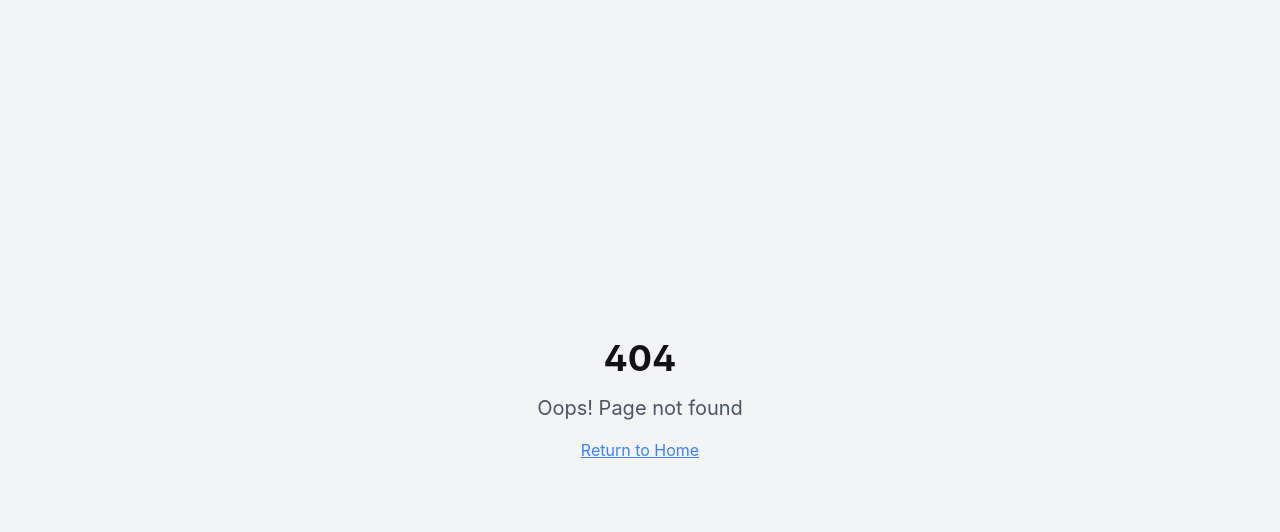
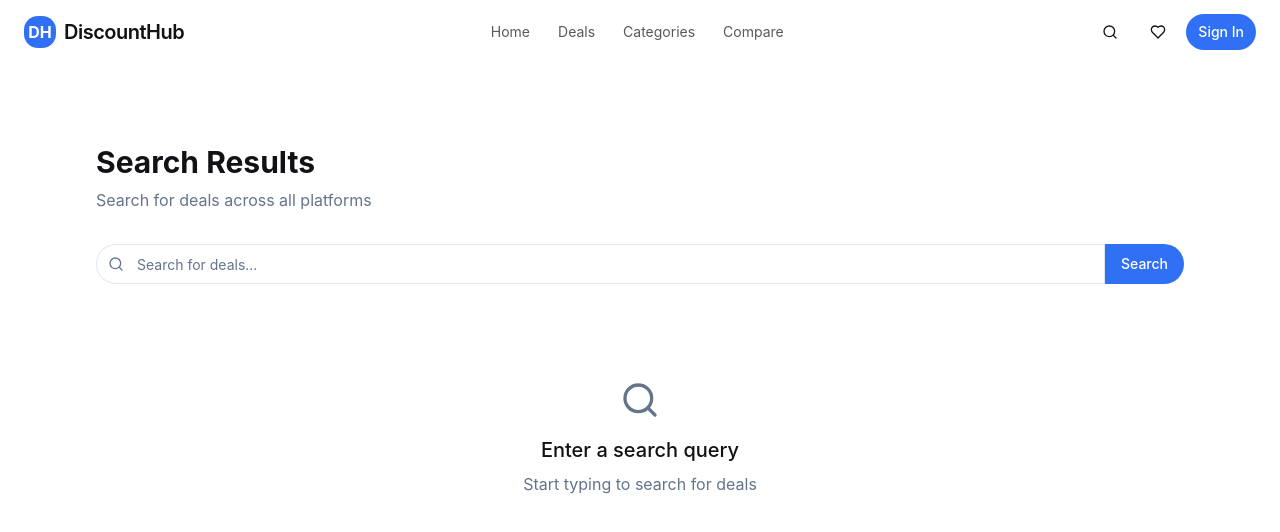
Before and after one commit to DharshanSondi/deal-a-lot, a React (Vite) app: page /search in a window 1280 px wide. Before the commit this address had no page. Shown: the top 532 px of the page. Built offline with nearby package versions, Linux system fonts and the light colour scheme; a web font is replaced by a local one.

Commit message:
Fix: Implement search functionality
Implement search functionality in the search bar.

```diff
--- a/src/App.tsx
+++ b/src/App.tsx
@@ -14,6 +14,7 @@ import AuthPage from "./pages/AuthPage";
 import Profile from "./pages/Profile";
 import NotFound from "./pages/NotFound";
 import Wishlist from "./pages/Wishlist";
+import Search from "./pages/Search";
 
 const App = () => {
   const [queryClient] = useState(() => new QueryClient());
@@ -33,6 +34,7 @@ const App = () => {
             <Route path="/auth" element={<AuthPage />} />
             <Route path="/profile" element={<Profile />} />
             <Route path="/wishlist" element={<Wishlist />} />
+            <Route path="/search" element={<Search />} />
             <Route path="/saved-deals" element={<Navigate to="/wishlist" replace />} />
             <Route path="*" element={<NotFound />} />
           </Routes>
--- a/src/components/ui/navbar.tsx
+++ b/src/components/ui/navbar.tsx
@@ -1,5 +1,6 @@
+
 import { useState, useEffect } from "react";
-import { Link, useLocation } from "react-router-dom";
+import { Link, useLocation, useNavigate } from "react-router-dom";
 import { cn } from "@/lib/utils";
 import { Button } from "@/components/ui/button";
 import {
@@ -43,7 +44,9 @@ export function Navbar() {
   const [isMenuOpen, setIsMenuOpen] = useState(false);
   const [isScrolled, setIsScrolled] = useState(false);
   const [isLoggedIn, setIsLoggedIn] = useState(false);
+  const [searchQuery, setSearchQuery] = useState("");
   const location = useLocation();
+  const navigate = useNavigate();
 
   useEffect(() => {
     const handleScroll = () => {
@@ -65,6 +68,15 @@ export function Navbar() {
     const user = localStorage.getItem("user");
     setIsLoggedIn(!!user);
   }, []);
+
+  const handleSearch = (e: React.FormEvent) => {
+    e.preventDefault();
+    if (searchQuery.trim()) {
+      navigate(`/search?q=${encodeURIComponent(searchQuery.trim())}`);
+      setSearchQuery("");
+      closeMenu();
+    }
+  };
 
   return (
     <header
@@ -111,17 +123,17 @@ export function Navbar() {
         </nav>
 
         <div className="hidden md:flex items-center space-x-2">
+          <form onSubmit={handleSearch} className="relative">
             <Button
               variant="ghost"
               size="icon"
               className="rounded-full"
-            asChild
+              type="submit"
             >
-            <Link to="/search">
               <Search className="h-5 w-5" />
               <span className="sr-only">Search</span>
-            </Link>
             </Button>
+          </form>
 
           <Button
             variant="ghost"
@@ -199,6 +211,23 @@ export function Navbar() {
       {isMenuOpen && (
         <div className="md:hidden glass border-t border-border/50 animate-fade-in">
           <div className="px-4 py-3 space-y-1">
+            <form onSubmit={handleSearch} className="relative flex w-full mb-3">
+              <input
+                type="text"
+                placeholder="Search for deals..."
+                value={searchQuery}
+                onChange={(e) => setSearchQuery(e.target.value)}
+                className="w-full px-3 py-2 text-sm rounded-full border border-border bg-background/80 focus:outline-none"
+              />
+              <Button
+                type="submit"
+                size="icon"
+                className="absolute right-1 top-1/2 transform -translate-y-1/2 h-7 w-7 rounded-full"
+              >
+                <Search className="h-4 w-4" />
+              </Button>
+            </form>
+
             <NavLink
               href="/"
               label="Home"
@@ -224,13 +253,6 @@ export function Navbar() {
               label="Compare"
               icon={<ShoppingBag className="h-4 w-4" />}
               isActive={location.pathname === '/compare'}
-              onClick={closeMenu}
-            />
-            <NavLink
-              href="/search"
-              label="Search"
-              icon={<Search className="h-4 w-4" />}
-              isActive={location.pathname === '/search'}
               onClick={closeMenu}
             />
             <NavLink
--- a/src/pages/Index.tsx
+++ b/src/pages/Index.tsx
@@ -1,6 +1,6 @@
 
 import { useState, useEffect } from "react";
-import { Link } from "react-router-dom";
+import { Link, useNavigate } from "react-router-dom";
 import { Button } from "@/components/ui/button";
 import { DealCard, DealProps } from "@/components/ui/deal-card";
 import { Navbar } from "@/components/ui/navbar";
@@ -11,6 +11,8 @@ export default function Index() {
   const [trendingDeals, setTrendingDeals] = useState<DealProps[]>([]);
   const [newDeals, setNewDeals] = useState<DealProps[]>([]);
   const [loaded, setLoaded] = useState(false);
+  const [searchQuery, setSearchQuery] = useState("");
+  const navigate = useNavigate();
 
   useEffect(() => {
     // In a real app, this would be fetched from an API
@@ -23,6 +25,13 @@ export default function Index() {
       setLoaded(true);
     }, 500);
   }, []);
+
+  const handleSearch = (e: React.FormEvent) => {
+    e.preventDefault();
+    if (searchQuery.trim()) {
+      navigate(`/search?q=${encodeURIComponent(searchQuery.trim())}`);
+    }
+  };
 
   return (
     <div className="min-h-screen flex flex-col">
@@ -68,17 +77,19 @@ export default function Index() {
                 {/* Search Bar */}
                 <div className="absolute bottom-4 left-4 right-4 md:bottom-8 md:left-8 md:right-8">
                   <div className="w-full max-w-md mx-auto relative">
-                    <div className="glass backdrop-blur-md rounded-full flex items-center p-1 pl-4 pr-1 shadow-elegant">
+                    <form onSubmit={handleSearch} className="glass backdrop-blur-md rounded-full flex items-center p-1 pl-4 pr-1 shadow-elegant">
                       <Search className="h-4 w-4 text-muted-foreground mr-2" />
                       <input
                         type="text"
                         placeholder="Search for products, brands, etc."
                         className="bg-transparent border-none focus:outline-none flex-grow text-sm py-2 text-foreground placeholder:text-muted-foreground"
+                        value={searchQuery}
+                        onChange={(e) => setSearchQuery(e.target.value)}
                       />
-                      <Button size="sm" className="rounded-full ml-1">
+                      <Button type="submit" size="sm" className="rounded-full ml-1">
                         Search
                       </Button>
-                    </div>
+                    </form>
                   </div>
                 </div>
               </div>
--- /dev/null
+++ b/src/pages/Search.tsx
@@ -0,0 +1,159 @@
+
+import { useState, useEffect } from "react";
+import { useSearchParams } from "react-router-dom";
+import { Navbar } from "@/components/ui/navbar";
+import { DealCard, DealProps } from "@/components/ui/deal-card";
+import { Input } from "@/components/ui/input";
+import { Button } from "@/components/ui/button";
+import { Search as SearchIcon, X } from "lucide-react";
+import { mockDeals } from "@/data/mock-deals";
+
+export default function Search() {
+  const [searchParams, setSearchParams] = useSearchParams();
+  const query = searchParams.get("q") || "";
+  const [searchQuery, setSearchQuery] = useState(query);
+  const [deals, setDeals] = useState<DealProps[]>([]);
+  const [isLoading, setIsLoading] = useState(true);
+
+  useEffect(() => {
+    setIsLoading(true);
+    // In a real app, you would fetch from an API with the search query
+    setTimeout(() => {
+      if (query) {
+        const filteredDeals = mockDeals.filter(
+          (deal) =>
+            deal.title.toLowerCase().includes(query.toLowerCase()) ||
+            (deal.description &&
+              deal.description.toLowerCase().includes(query.toLowerCase()))
+        );
+        setDeals(filteredDeals);
+      } else {
+        setDeals([]);
+      }
+      setIsLoading(false);
+    }, 500);
+  }, [query]);
+
+  const handleSearch = (e: React.FormEvent) => {
+    e.preventDefault();
+    setSearchParams(searchQuery ? { q: searchQuery } : {});
+  };
+
+  return (
+    <div className="min-h-screen pb-16">
+      <Navbar />
+
+      <div className="pt-28 md:pt-36 px-4">
+        <div className="container mx-auto max-w-6xl">
+          <div className="mb-8">
+            <h1 className="text-3xl font-bold mb-2">Search Results</h1>
+            <p className="text-muted-foreground">
+              {query
+                ? `Showing results for "${query}"`
+                : "Search for deals across all platforms"}
+            </p>
+          </div>
+
+          {/* Search Bar */}
+          <div className="mb-8">
+            <form onSubmit={handleSearch} className="relative flex w-full">
+              <div className="relative flex-grow">
+                <SearchIcon className="absolute left-3 top-1/2 transform -translate-y-1/2 h-4 w-4 text-muted-foreground" />
+                <Input
+                  className="pl-10 pr-10 py-2 rounded-l-full"
+                  placeholder="Search for deals..."
+                  value={searchQuery}
+                  onChange={(e) => setSearchQuery(e.target.value)}
+                />
+                {searchQuery && (
+                  <Button
+                    type="button"
+                    variant="ghost"
+                    size="icon"
+                    className="absolute right-2 top-1/2 transform -translate-y-1/2 h-7 w-7"
+                    onClick={() => setSearchQuery("")}
+                  >
+                    <X className="h-4 w-4" />
+                  </Button>
+                )}
+              </div>
+              <Button type="submit" className="rounded-r-full">
+                Search
+              </Button>
+            </form>
+          </div>
+
+          {/* Results */}
+          {isLoading ? (
+            <div className="grid grid-cols-1 sm:grid-cols-2 lg:grid-cols-3 gap-6">
+              {Array.from({ length: 3 }).map((_, index) => (
+                <div
+                  key={index}
+                  className="rounded-xl glass shadow-elegant animate-pulse h-[360px]"
+                />
+              ))}
+            </div>
+          ) : deals.length > 0 ? (
+            <div className="grid grid-cols-1 sm:grid-cols-2 lg:grid-cols-3 gap-6">
+              {deals.map((deal) => (
+                <DealCard key={deal.id} {...deal} />
+              ))}
+            </div>
+          ) : (
+            <div className="text-center py-16">
+              {query ? (
+                <>
+                  <div className="mb-4 text-muted-foreground">
+                    <svg
+                      xmlns="http://www.w3.org/2000/svg"
+                      width="40"
+                      height="40"
+                      viewBox="0 0 24 24"
+                      fill="none"
+                      stroke="currentColor"
+                      strokeWidth="2"
+                      strokeLinecap="round"
+                      strokeLinejoin="round"
+                      className="mx-auto"
+                    >
+                      <circle cx="11" cy="11" r="8" />
+                      <path d="m21 21-4.3-4.3" />
+                    </svg>
+                  </div>
+                  <h3 className="text-xl font-medium mb-2">No results found</h3>
+                  <p className="text-muted-foreground">
+                    Try a different search query or browse our deals
+                  </p>
+                </>
+              ) : (
+                <>
+                  <div className="mb-4 text-muted-foreground">
+                    <svg
+                      xmlns="http://www.w3.org/2000/svg"
+                      width="40"
+                      height="40"
+                      viewBox="0 0 24 24"
+                      fill="none"
+                      stroke="currentColor"
+                      strokeWidth="2"
+                      strokeLinecap="round"
+                      strokeLinejoin="round"
+                      className="mx-auto"
+                    >
+                      <circle cx="11" cy="11" r="8" />
+                      <path d="m21 21-4.3-4.3" />
+                    </svg>
+                  </div>
+                  <h3 className="text-xl font-medium mb-2">Enter a search query</h3>
+                  <p className="text-muted-foreground">
+                    Start typing to search for deals
+                  </p>
+                </>
+              )}
+            </div>
+          )}
+        </div>
+      </div>
+    </div>
+  );
+}
```
Lines whose indentation alone changed are shown as unchanged.
